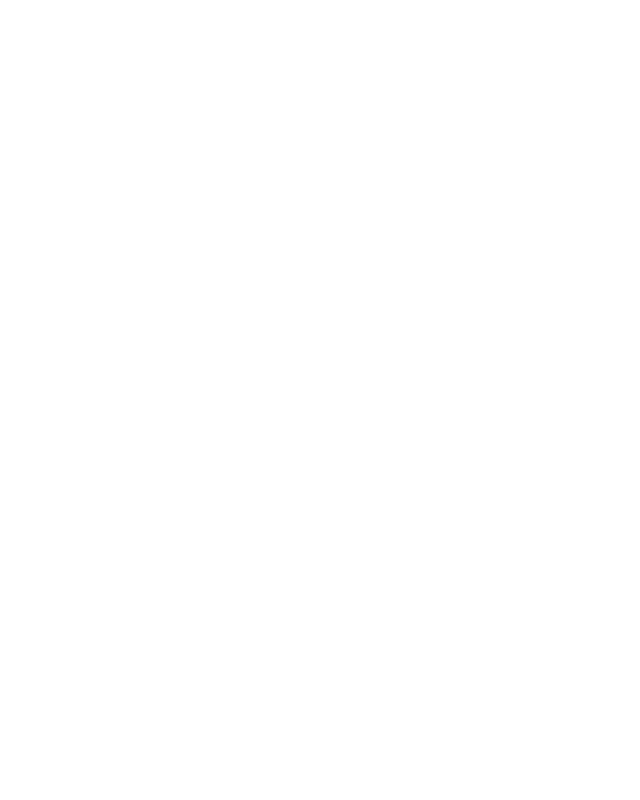
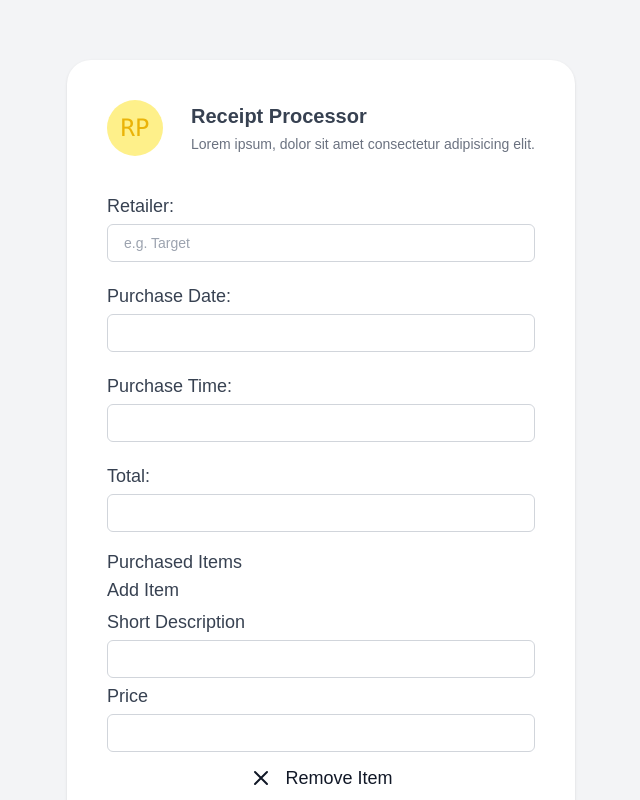
Before and after one commit to sshushkevich/receipt-processor-ui-nextjs, a Next.js app: page / in a window 1280 px wide. Shown: the top 800 px of the page, without its empty margins (319-959 px from the left). Built offline with nearby package versions, Linux system fonts and the light colour scheme.

Commit message:
Add receipt form

```diff
--- /dev/null
+++ b/app/lib/interfaces.ts
@@ -0,0 +1,12 @@
+export interface ReceiptItem {
+  shortDescription: string;
+  price: string;
+}
+
+export interface Receipt {
+  retailer: string;
+  purchaseDate: string;
+  purchaseTime: string;
+  total: string;
+  items: ReceiptItem[];
+}
--- a/app/page.tsx
+++ b/app/page.tsx
@@ -1,7 +1,7 @@
+import { ReceiptForm } from "./ui/receipt-form";
+
 export default function Home() {
   return (
-    <form>
-
-    </form>
+    <ReceiptForm/>
   );
 }
--- /dev/null
+++ b/app/ui/receipt-form.tsx
@@ -0,0 +1,170 @@
+"use client";
+
+import axios from "axios";
+import { useState } from "react";
+import { ReceiptItemInput } from "./receipt-item-input";
+import { Receipt, ReceiptItem } from "../lib/interfaces";
+
+export function ReceiptForm() {
+  const [Receipt, setReceipt] = useState<Receipt>({
+    retailer: "",
+    purchaseDate: "",
+    purchaseTime: "",
+    total: "",
+    items: [{ shortDescription: "", price: "" }],
+  });
+
+  const handleChange = (e: React.ChangeEvent<HTMLInputElement>) => {
+    const { name, value } = e.target;
+    setReceipt({
+      ...Receipt,
+      [name]: value,
+    });
+  };
+
+  const handleReceiptItemChange = (index: number, field: keyof ReceiptItem, value: string) => {
+    const updatedItems = [...Receipt.items];
+    updatedItems[index][field] = value;
+    setReceipt({
+      ...Receipt,
+      items: updatedItems,
+    });
+  };
+
+  const addReceiptItem = () => {
+    setReceipt({
+      ...Receipt,
+      items: [...Receipt.items, { shortDescription: "", price: "" }],
+    });
+  };
+
+  const removeReceiptItem = (index: number) => {
+    const updatedItems =
+      Receipt.items.length > 1 ? Receipt.items.toSpliced(index, 1) : [{ shortDescription: "", price: "" }];
+
+    setReceipt({
+      ...Receipt,
+      items: updatedItems,
+    });
+  };
+
+  const handleSubmit = async (e: React.FormEvent) => {
+    e.preventDefault();
+    console.log("submit form: ");
+    try {
+      const resp = await axios.post("http://localhost:3001/receipts/process", Receipt);
+    } catch (error) {
+      console.log(`error: ${error}`);
+    }
+  };
+
+  return (
+    <form onSubmit={handleSubmit}>
+      <div className="min-h-screen bg-gray-100 py-6 flex flex-col justify-center sm:py-12">
+        <div className="relative py-3 sm:max-w-xl sm:mx-auto">
+          <div className="relative px-4 py-10 bg-white mx-8 md:mx-0 shadow rounded-3xl sm:p-10">
+            <div className="max-w-md mx-auto">
+              <div className="flex items-center space-x-5">
+                <div className="h-14 w-14 bg-yellow-200 rounded-full flex flex-shrink-0 justify-center items-center text-yellow-500 text-2xl font-mono">
+                  RP
+                </div>
+                <div className="block pl-2 font-semibold text-xl self-start text-gray-700">
+                  <h2 className="leading-relaxed">Receipt Processor</h2>
+                  <p className="text-sm text-gray-500 font-normal leading-relaxed">
+                    Lorem ipsum, dolor sit amet consectetur adipisicing elit.
+                  </p>
+                </div>
+              </div>
+
+              <div className="divide-y divide-gray-200">
+                <div className="py-8 text-base leading-6 space-y-4 text-gray-700 sm:text-lg sm:leading-7">
+                  <div className="flex flex-col">
+                    <label htmlFor="retailer" className="leading-loose">
+                      Retailer:
+                    </label>
+                    <input
+                      type="text"
+                      id="retailer"
+                      name="retailer"
+                      placeholder="e.g. Target"
+                      value={Receipt.retailer}
+                      className="px-4 py-2 border focus:ring-gray-500 focus:border-gray-900 w-full sm:text-sm border-gray-300 rounded-md focus:outline-none text-gray-600"
+                      onChange={handleChange}
+                    />
+                  </div>
+                  <div className="flex flex-col">
+                    <label htmlFor="purchaseDate" className="leading-loose">
+                      Purchase Date:
+                    </label>
+                    <input
+                      type="text"
+                      id="purchaseDate"
+                      name="purchaseDate"
+                      value={Receipt.purchaseDate}
+                      className="px-4 py-2 border focus:ring-gray-500 focus:border-gray-900 w-full sm:text-sm border-gray-300 rounded-md focus:outline-none text-gray-600"
+                      onChange={handleChange}
+                    />
+                  </div>
+                  <div className="flex flex-col">
+                    <label htmlFor="purchaseTime" className="leading-loose">
+                      Purchase Time:
+                    </label>
+                    <input
+                      type="text"
+                      id="purchaseTime"
+                      name="purchaseTime"
+                      value={Receipt.purchaseTime}
+                      className="px-4 py-2 border focus:ring-gray-500 focus:border-gray-900 w-full sm:text-sm border-gray-300 rounded-md focus:outline-none text-gray-600"
+                      onChange={handleChange}
+                    />
+                  </div>
+                  <div className="flex flex-col">
+                    <label htmlFor="total" className="leading-loose">
+                      Total:
+                    </label>
+                    <input
+                      type="number"
+                      step="0.01"
+                      min="0.01"
+                      id="total"
+                      name="total"
+                      value={Receipt.total}
+                      className="px-4 py-2 border focus:ring-gray-500 focus:border-gray-900 w-full sm:text-sm border-gray-300 rounded-md focus:outline-none text-gray-600"
+                      onChange={handleChange}
+                    />
+                  </div>
+                  <div>
+                    <h3>Purchased Items</h3>
+                    <div>
+                      <button type="button" onClick={addReceiptItem}>
+                        Add Item
+                      </button>
+                    </div>
+                    {Receipt.items.map((item, idx) => (
+                      <ReceiptItemInput
+                        key={idx}
+                        index={idx}
+                        item={item}
+                        onChange={handleReceiptItemChange}
+                        onRemove={removeReceiptItem}
+                      />
+                    ))}
+                  </div>
+                </div>
+              </div>
+
+              <div className="pt-4 flex items-center space-x-4">
+                <button
+                  type="submit"
+                  className="bg-blue-500 flex justify-center items-center w-full text-white px-4 py-3 rounded-md focus:outline-none"
+                >
+                  Submit
+                </button>
+              </div>
+            </div>
+          </div>
+        </div>
+      </div>
+    </form>
+  );
+}
--- /dev/null
+++ b/app/ui/receipt-item-input.tsx
@@ -0,0 +1,61 @@
+import { ReceiptItem } from "../lib/interfaces";
+
+interface ReceiptItemInputProps {
+  index: number;
+  item: ReceiptItem;
+  onChange: (index: number, field: keyof ReceiptItem, value: string) => void;
+  onRemove: (index: number) => void;
+}
+
+export function ReceiptItemInput({ index, item, onChange, onRemove }: ReceiptItemInputProps) {
+  return (
+    <div key={index}>
+      <div className="flex flex-col">
+        <label htmlFor={`shortDescription${index}`} className="leading-loose">
+          Short Description
+        </label>
+        <input
+          id={`shortDescription${index}`}
+          type="text"
+          name="shortDescription"
+          value={item.shortDescription}
+          className="px-4 py-2 border focus:ring-gray-500 focus:border-gray-900 w-full sm:text-sm border-gray-300 rounded-md focus:outline-none text-gray-600"
+          onChange={(e) => onChange(index, "shortDescription", e.target.value)}
+        />
+      </div>
+      <div>
+        <label htmlFor={`price${index}`} className="leading-loose">
+          Price
+        </label>
+        <input
+          id={`price${index}`}
+          type="number"
+          step="0.01"
+          min="0.01"
+          name="price"
+          value={item.price}
+          className="px-4 py-2 border focus:ring-gray-500 focus:border-gray-900 w-full sm:text-sm border-gray-300 rounded-md focus:outline-none text-gray-600"
+          onChange={(e) => onChange(index, "price", e.target.value)}
+        />
+      </div>
+      <div>
+        <button
+          type="button"
+          className="flex justify-center items-center w-full text-gray-900 px-4 py-3 rounded-md focus:outline-none"
+          onClick={() => onRemove(index)}
+        >
+          <svg
+            className="w-6 h-6 mr-3"
+            fill="none"
+            stroke="currentColor"
+            viewBox="0 0 24 24"
+            xmlns="http://www.w3.org/2000/svg"
+          >
+            <path strokeLinecap="round" strokeLinejoin="round" strokeWidth="2" d="M6 18L18 6M6 6l12 12"></path>
+          </svg>
+          Remove Item
+        </button>
+      </div>
+    </div>
+  );
+}
```
Also changed, not shown: package.json (+7 -6 lines), 1 other file (tests, documents, lock files or other folders).
